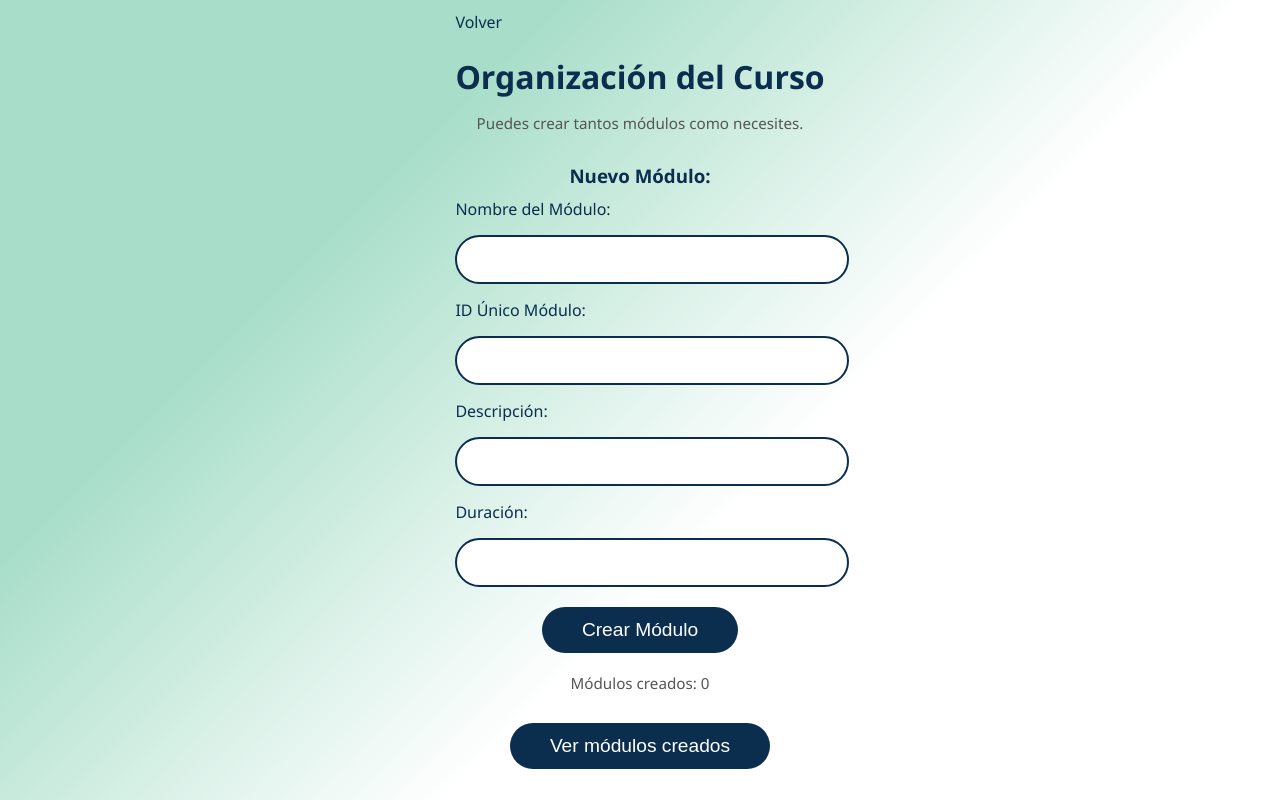
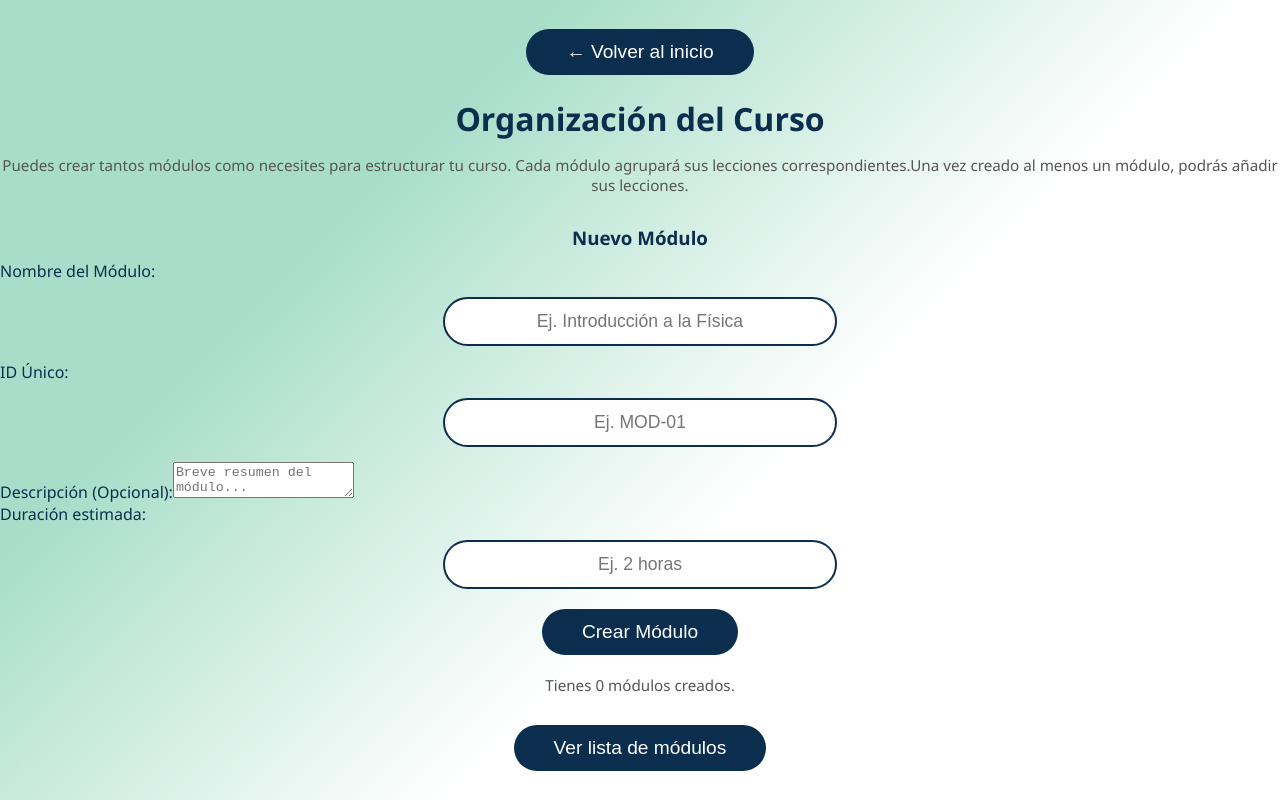
Before and after one commit to Cheteruizz/SISTEMA-SCORM, an Angular app in the folder frontend/scorm-frontend/: page /organizations in a window 1280 px wide. Built offline with nearby package versions, Linux system fonts and the light colour scheme.

Commit message:
Modificación de organizations

```diff
--- a/frontend/scorm-frontend/src/app/scorm/pages/organizations/organizations.html
+++ b/frontend/scorm-frontend/src/app/scorm/pages/organizations/organizations.html
@@ -1,105 +1,109 @@
-<div class="container">
+<div class="contenedor-organizacion">
 
-    <div class="btn-back-header" (click)="irAtras()">
-        Volver
+  <div class="barra-superior">
+    <button class="boton-volver" (click)="irAtras()">
+      ← Volver {{ vistaActual === 'lecciones' ? 'a la lista' : (vistaActual === 'lista' ? 'al editor' : 'al inicio') }}
+    </button>
   </div>
 
-    <div class="header-center">
+  <div class="contenido-central">
+
+    <div class="cabecera-seccion">
       <h1>Organización del Curso</h1>
+      <p class="subtitulo" *ngIf="vistaActual === 'creacion'">Puedes crear tantos módulos como necesites para estructurar tu curso. Cada módulo agrupará sus lecciones correspondientes.Una vez creado al menos un módulo, podrás añadir sus lecciones.</p>
     </div>
 
-    <div id="vista-creacion" *ngIf="vistaActual === 'creacion'">
-        <p class="description">
-            Puedes crear tantos módulos como necesites.
-        </p>
+    <div *ngIf="vistaActual === 'creacion'" class="fade-in">
 
-        <h3>Nuevo Módulo:</h3>
+      <div class="tarjeta-formulario">
+        <h3>Nuevo Módulo</h3>
 
-        <div class="form-layout">
-            <div class="col-left">
-                <div class="input-group">
+        <div class="campo-formulario">
           <label>Nombre del Módulo:</label>
-                    <input type="text" [(ngModel)]="nuevoModulo.nombre">
+          <input type="text" [(ngModel)]="nuevoModulo.nombre" placeholder="Ej. Introducción a la Física">
         </div>
-                <div class="input-group">
-                    <label>ID Único Módulo:</label>
-                    <input type="text" [(ngModel)]="nuevoModulo.id">
+
+        <div class="campo-formulario">
+          <label>ID Único:</label>
+          <input type="text" [(ngModel)]="nuevoModulo.id" placeholder="Ej. MOD-01">
         </div>
-                <div class="input-group">
-                    <label>Descripción:</label>
-                    <input type="text" [(ngModel)]="nuevoModulo.descripcion">
+
+        <div class="campo-formulario">
+          <label>Descripción (Opcional):</label>
+          <textarea [(ngModel)]="nuevoModulo.descripcion" placeholder="Breve resumen del módulo..."></textarea>
         </div>
-                <div class="input-group">
-                    <label>Duración:</label>
-                    <input type="text" [(ngModel)]="nuevoModulo.duracion">
+
+        <div class="campo-formulario">
+          <label>Duración estimada:</label>
+          <input type="text" [(ngModel)]="nuevoModulo.duracion" placeholder="Ej. 2 horas">
+        </div>
+
+        <div class="acciones-paso">
+          <button class="btn-continuar" (click)="crearModulo()">Crear Módulo</button>
         </div>
       </div>
 
-            <div class="col-right">
-                <button class="btn-blue" (click)="crearModulo()">Crear Módulo</button>
-
-                <p class="info-text">
-                    Módulos creados: {{ modulos.length }}
-                </p>
-
-                <button class="btn-blue" (click)="cambiarVista('lista')">
-                    Ver módulos creados
-                </button>
-            </div>
-        </div>
+      <div class="navegacion-alternativa">
+        <p>Tienes {{ modulos.length }} módulos creados.</p>
+        <button class="btn-secundario" (click)="cambiarVista('lista')">Ver lista de módulos</button>
       </div>
 
-    <div id="vista-lista" *ngIf="vistaActual === 'lista'">
-        <p class="description">
-            Selecciona un módulo para añadirle lecciones.
-        </p>
-        <h3>Módulos Creados:</h3>
-
-        <div id="lista-contenedor" class="list-container">
-            <p *ngIf="modulos.length === 0" class="empty-msg">No hay módulos aún.</p>
-
-            <div *ngFor="let mod of modulos; let i = index" class="module-item">
-                <div class="module-info">
-                    <strong>{{mod.id}}</strong> - {{mod.nombre}}
     </div>
 
-                <button class="btn-small" (click)="gestionarLecciones(i)">
-                    Gestionar Lecciones
+    <div *ngIf="vistaActual === 'lista'" class="fade-in">
+
+      <div class="lista-contenedor">
+        <div *ngIf="modulos.length === 0" class="mensaje-vacio">
+          <p>No hay módulos creados todavía.</p>
+        </div>
+
+        <div *ngFor="let mod of modulos; let i = index" class="tarjeta-item">
+          <div class="info-item">
+            <span class="id-badge">{{ mod.id }}</span>
+            <span class="nombre-item">{{ mod.nombre }}</span>
+            <span class="contador-lecciones">{{ mod.lecciones.length }} lecciones</span>
+          </div>
+          <button class="btn-gestion" (click)="gestionarLecciones(i)">
+            Gestionar Lecciones →
           </button>
         </div>
       </div>
 
-        <div class="actions-right">
-            <button class="btn-blue" (click)="cambiarVista('creacion')">+ Crear otro módulo</button>
+      <div class="acciones-paso">
+        <button class="btn-continuar" (click)="cambiarVista('creacion')">+ Crear otro módulo</button>
       </div>
     </div>
 
-    <div id="vista-lecciones" *ngIf="vistaActual === 'lecciones' && moduloActual">
+    <div *ngIf="vistaActual === 'lecciones' && moduloActual" class="fade-in">
 
-        <h3 class="title-lesson">
-            Lecciones de: {{ moduloActual.nombre }}
-        </h3>
+      <h3 class="titulo-modulo-actual">Módulo: {{ moduloActual.nombre }}</h3>
 
-        <div class="lecciones-grid">
+      <div class="tarjeta-formulario mini">
+        <h4>Añadir Lección</h4>
+        <div class="campo-formulario">
+            <label>Nombre Lección:</label>
+            <input type="text" [(ngModel)]="nuevaLeccion.nombre">
+        </div>
+        <div class="campo-formulario">
             <label>ID Lección:</label>
-            <input type="text" [(ngModel)]="nuevaLeccion.id" class="input-field">
-
-            <label>Nombre Lección:</label>
-            <input type="text" [(ngModel)]="nuevaLeccion.nombre" class="input-field">
-
-            <div class="btn-add-lesson">
-                <button class="btn-blue" (click)="crearLeccion()">Añadir lección</button>
+            <input type="text" [(ngModel)]="nuevaLeccion.id">
         </div>
+        <button class="btn-continuar pequeno" (click)="crearLeccion()">+ Añadir</button>
       </div>
 
-        <div class="lesson-list-wrapper">
-            <h4 class="subtitle-center">Lecciones en este módulo:</h4>
+      <div class="lista-lecciones-wrapper">
+        <h4>Lecciones actuales:</h4>
+        <div *ngIf="moduloActual.lecciones.length === 0" class="mensaje-vacio">
+            <small>Este módulo no tiene lecciones.</small>
+        </div>
 
-            <div *ngFor="let lec of moduloActual.lecciones; let j = index" class="lesson-item">
-                <span>{{lec.id}} - {{lec.nombre}}</span>
-                <span class="btn-delete" (click)="borrarLeccion(j)">Eliminar</span>
-            </div>
+        <div *ngFor="let lec of moduloActual.lecciones; let j = index" class="item-leccion">
+          <span><strong>{{lec.id}}</strong> - {{lec.nombre}}</span>
+          <span class="btn-eliminar" (click)="borrarLeccion(j)">Eliminar</span>
         </div>
       </div>
 
     </div>
+
+  </div>
+</div>
```
Lines whose indentation alone changed are shown as unchanged.
